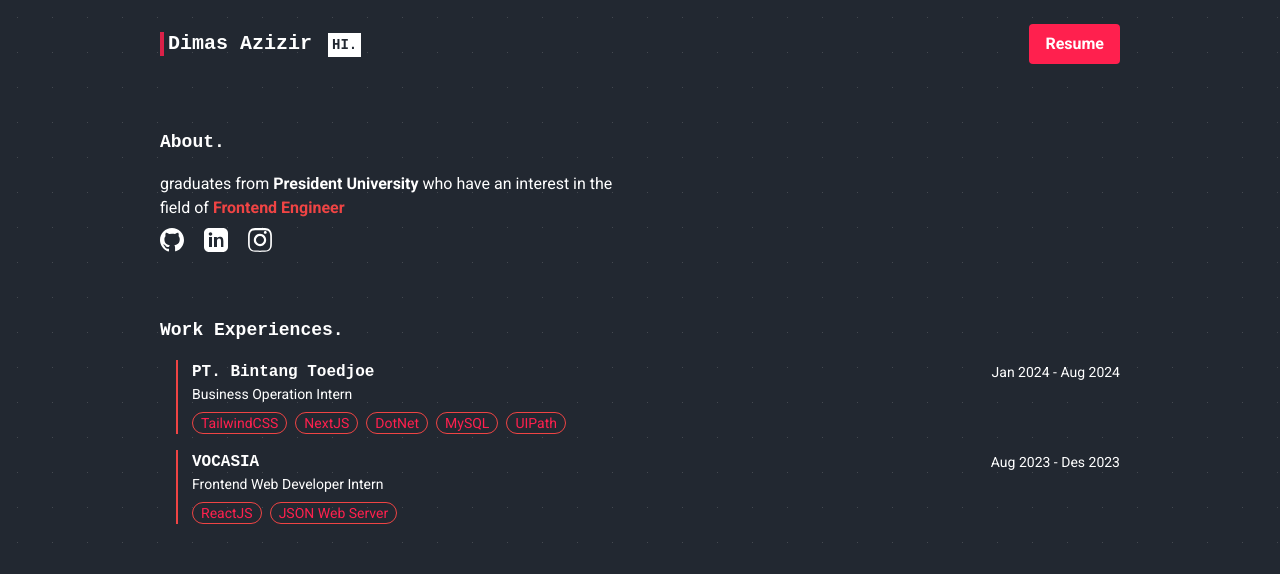
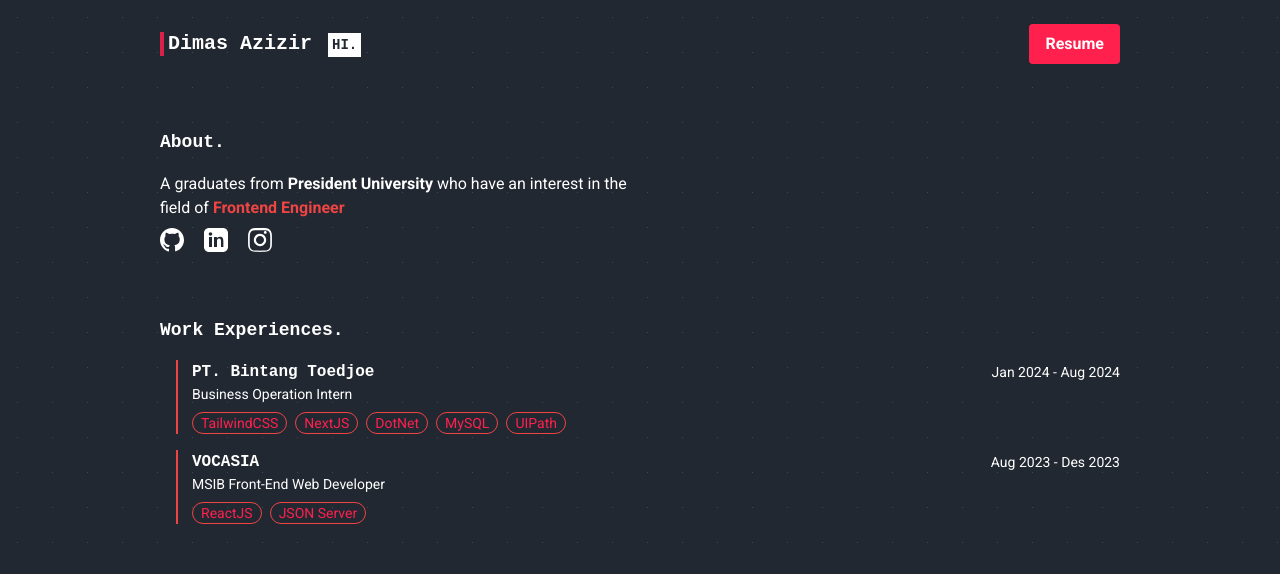
Before and after one commit to dmzazz/portfolio, a Next.js app: page / in a window 1280 px wide. Shown: the top 574 px of the page. Built offline with nearby package versions, Linux system fonts and the light colour scheme.

Commit message:
change name

```diff
--- a/app/page.jsx
+++ b/app/page.jsx
@@ -25,7 +25,7 @@ export default function Home() {
           <div className="mt-16">
             <h2 className="text-lg font-semibold">About.</h2>
             <p className="md:w-1/2 mt-4">
-              graduates from <span className="font-semibold">President University</span> who have an interest in the field of <span className="text-red-500 font-semibold">Frontend Engineer</span>
+             A graduates from <span className="font-semibold">President University</span> who have an interest in the field of <span className="text-red-500 font-semibold">Frontend Engineer</span>
             </p>
             <ul className="flex gap-5 mt-2">
               {socialMedia.map((social, index) => (
--- a/constant/index.js
+++ b/constant/index.js
@@ -7,9 +7,9 @@ export const workExperience = [
   },
   {
     company: "VOCASIA",
-    position: "Frontend Web Developer Intern",
+    position: "MSIB Front-End Web Developer",
     date: "Aug 2023 - Des 2023",
-    tech: ["ReactJS", "JSON Web Server"],
+    tech: ["ReactJS", "JSON Server"],
   },
 ];
 
```
